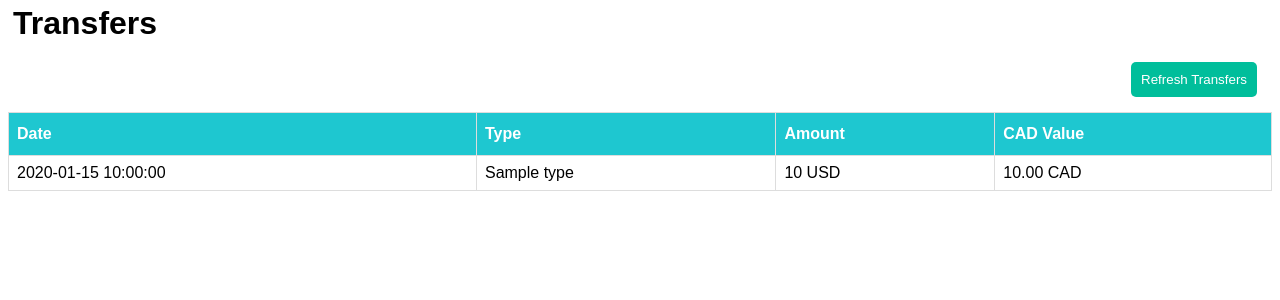
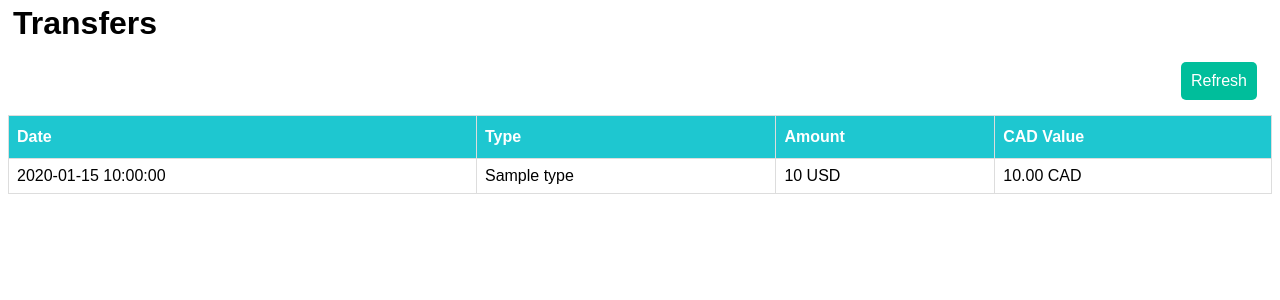
Before and after one commit to 0xSP3C14LN1NJ4/CryptoPortfolioTracker, a Flask app: template templates/transfers.html in a window 1280 px wide. Shown: the part 54-354 px from the top of the page. Run offline with Flask 2, Linux system fonts and the light colour scheme; the template is opened without the code that fills it: most values are stand-ins (such as "Sample title", 1, 10 or a date in 2020); parts of the project's set-up code (start-up, migrations or seed data) failed here and were passed over.

Commit message:
change refresh buttons font size

```diff
--- a/static/css/main.css
+++ b/static/css/main.css
@@ -147,6 +147,7 @@ td form button {
     border-radius: 5px;
     float: right;
     margin: 15px;
+    font-size: 16px;
 }
 
 
--- a/templates/transactions.html
+++ b/templates/transactions.html
@@ -2,7 +2,7 @@
 <h1 class="title">Transactions</h1>
 
 <form action="/get-transactions" method="post">
-    <button type="submit" class="refresh">Refresh Transactions</button>
+    <button type="submit" class="refresh">Refresh</button>
 </form>
 
 <table>
--- a/templates/transfers.html
+++ b/templates/transfers.html
@@ -2,7 +2,7 @@
 <h1 class="title">Transfers</h1>
 
 <form action="/get-transfers" method="post">
-    <button type="submit" class="refresh">Refresh Transfers</button>
+    <button type="submit" class="refresh">Refresh</button>
 </form>
 
 <table>
```
